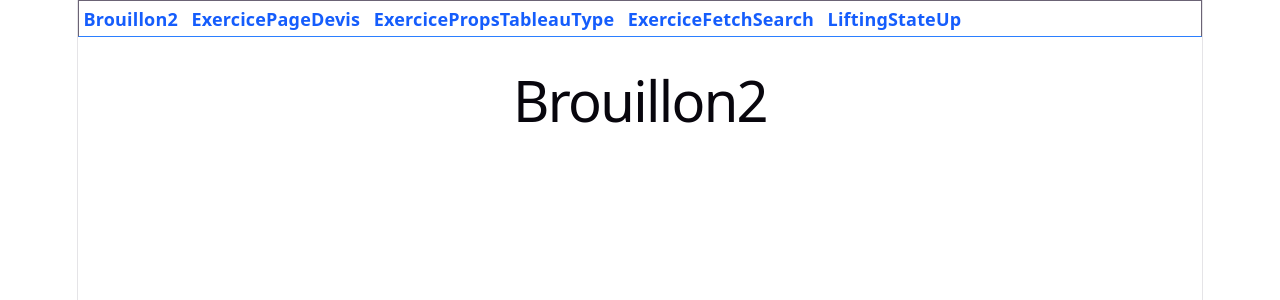
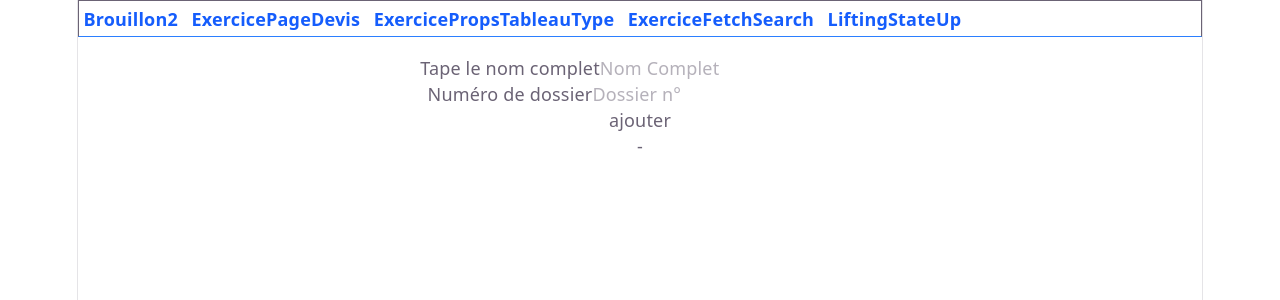
Before and after one commit to Frederic-Champion/projet-vite-local, a React (Vite) app: page /brouillon2 in a window 1280 px wide. Shown: the top 300 px of the page. Built offline with nearby package versions, Linux system fonts and the light colour scheme.

Commit message:
exerice liftingStateUp

```diff
--- a/src/components-exercices/Brouillon-TSX.tsx
+++ b/src/components-exercices/Brouillon-TSX.tsx
@@ -1,6 +1,67 @@
-function Brouillon2() {
-  null;
-  return <h1>Brouillon2</h1>;
+import { useState } from "react";
+
+interface Client {
+  nom: string;
+  dossier: string;
 }
 
-export default Brouillon2;
+interface SaisieClientProps {
+  onEnvoyer: (client: Client) => void;
+}
+
+function SaisieClient({ onEnvoyer }: SaisieClientProps) {
+  const [nom, setNom] = useState("");
+  const [dossier, setDossier] = useState("");
+
+  function envoyer(e: React.SubmitEvent) {
+    e.preventDefault();
+    const data: Client = {
+      nom: nom,
+      dossier: dossier,
+    };
+    onEnvoyer(data);
+  }
+
+  return (
+    <div>
+      <form onSubmit={envoyer}>
+        <div>
+          <label htmlFor="nom">Tape le nom complet</label>
+          <input type="text" value={nom} onChange={(e) => setNom(e.target.value)} id="nom" placeholder="Nom Complet" />
+        </div>
+        <div>
+          <label htmlFor="dossier">Numéro de dossier</label>
+          <input
+            type="text"
+            value={dossier}
+            onChange={(e) => setDossier(e.target.value)}
+            id="dossier"
+            placeholder="Dossier n°"
+          />
+        </div>
+        <button type="submit">ajouter</button>
+      </form>
+    </div>
+  );
+}
+
+function PageClient() {
+  const [data, setData] = useState({ nom: "", dossier: "" });
+
+  function recuperer(info: Client) {
+    setData(info);
+  }
+
+  return (
+    <>
+      <SaisieClient onEnvoyer={recuperer} />
+      <div>
+        {data.nom} - {data.dossier}
+      </div>
+    </>
+  );
+}
+
+export default function Brouillon2() {
+  return <PageClient />;
+}
```
Also changed, not shown: 1 other file (tests, documents, lock files or other folders).
